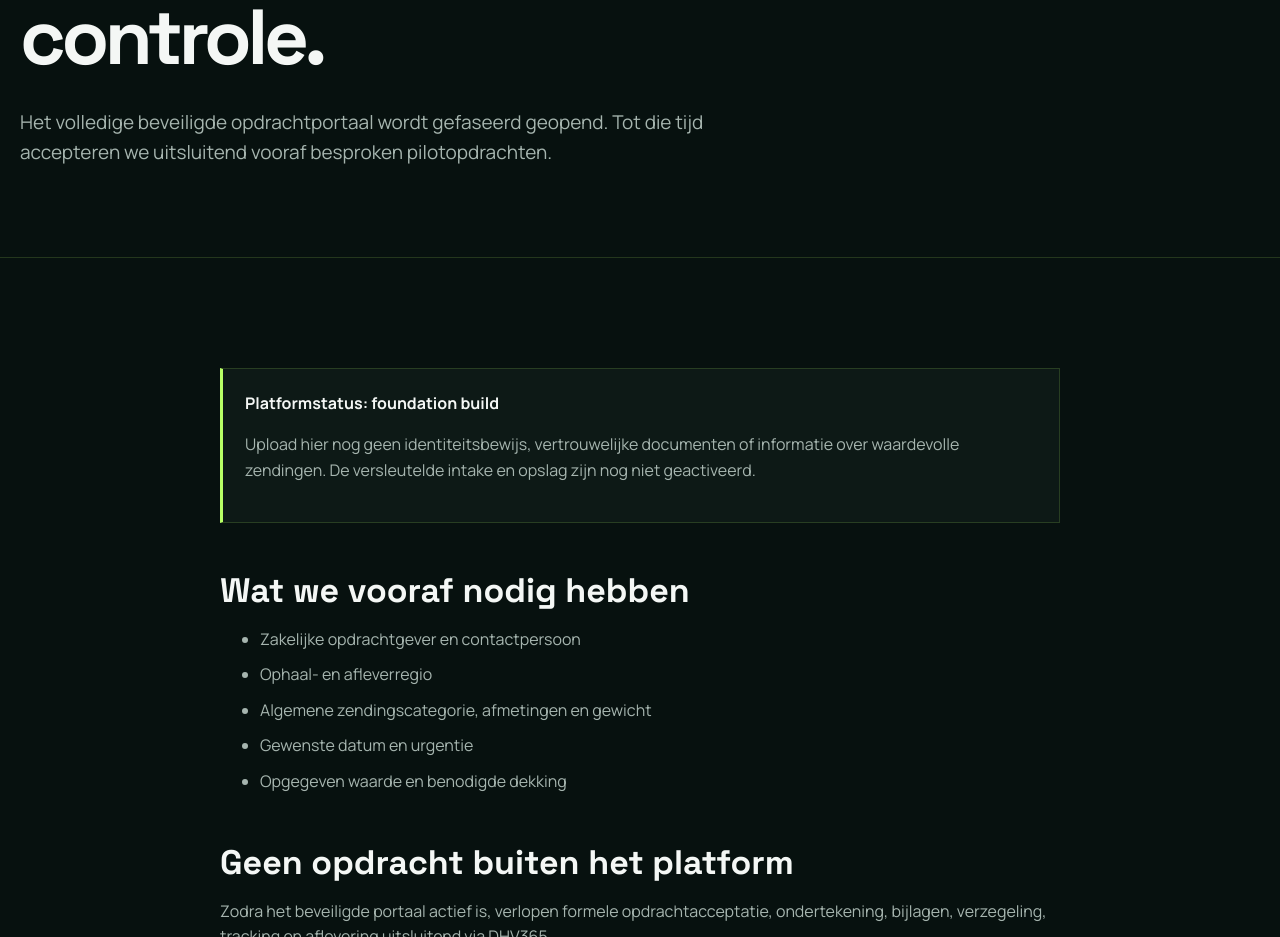
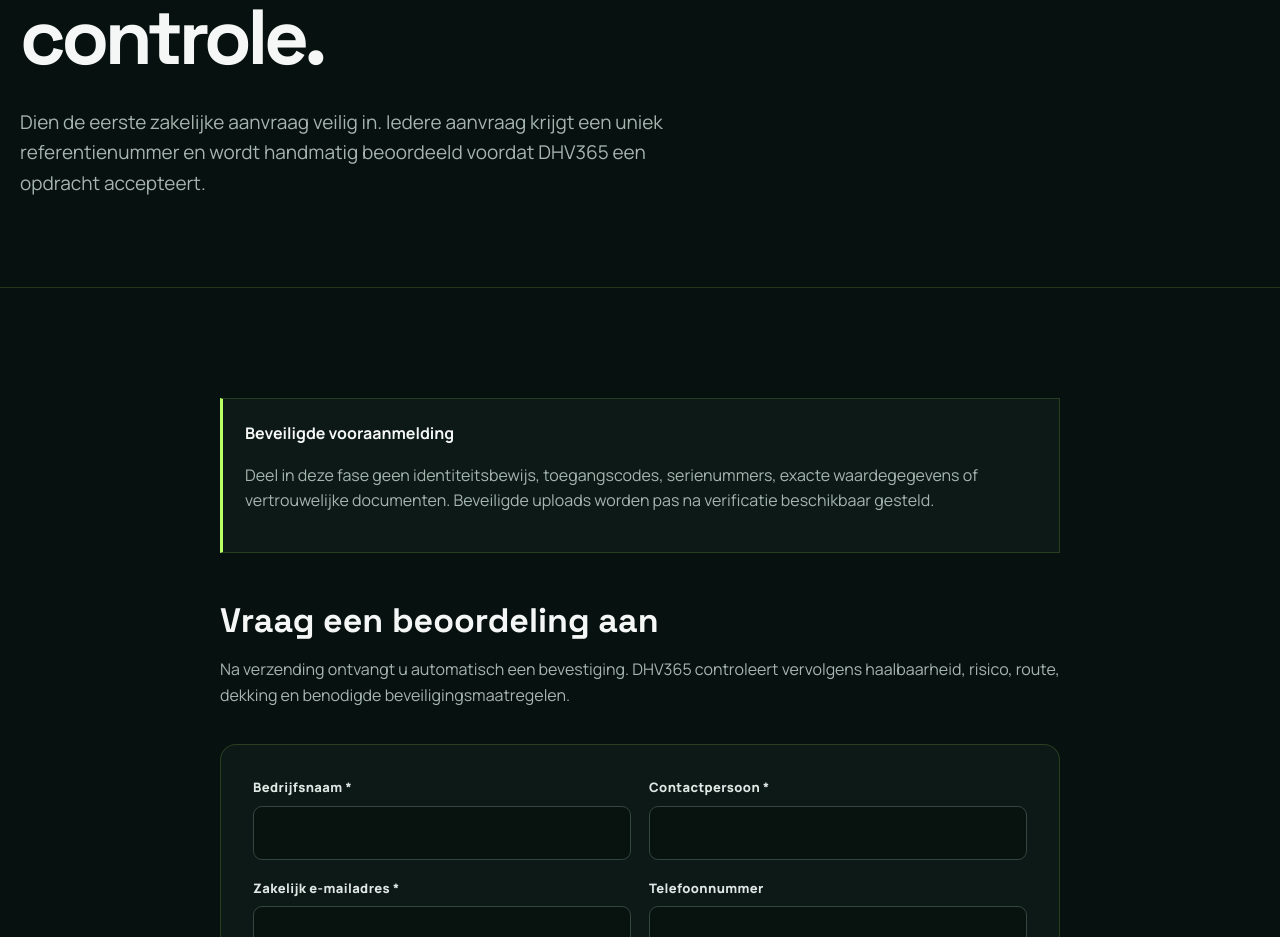
Before and after one commit to SoundBeatz/dhv365, a Next.js app: page /opdracht in a window 1280 px wide. Shown: the part 315-1252 px from the top of the page. Built offline with nearby package versions, Linux system fonts and the light colour scheme; no server answers.

Commit message:
feat: activate secure DHV365 transport request intake

```diff
--- a/app/opdracht/page.tsx
+++ b/app/opdracht/page.tsx
@@ -1,3 +1,58 @@
-import type { Metadata } from "next";import Link from "next/link";import { Footer,Header } from "@/components/site";
-export const metadata:Metadata={title:"Beveiligde transportopdracht aanvragen",description:"Vraag dedicated vervoer aan voor een vertrouwelijke, waardevolle of tijdkritische zakelijke zending.",alternates:{canonical:"/opdracht"},robots:{index:true,follow:true}};
-export default function Page(){return <><Header/><main><section className="pageHero"><div className="wrap"><span className="eyebrow">Secure intake</span><h1>Uw opdracht begint met controle.</h1><p className="lead">Het volledige beveiligde opdrachtportaal wordt gefaseerd geopend. Tot die tijd accepteren we uitsluitend vooraf besproken pilotopdrachten.</p></div></section><article className="wrap content"><div className="notice"><strong>Platformstatus: foundation build</strong><p>Upload hier nog geen identiteitsbewijs, vertrouwelijke documenten of informatie over waardevolle zendingen. De versleutelde intake en opslag zijn nog niet geactiveerd.</p></div><h2>Wat we vooraf nodig hebben</h2><ul><li>Zakelijke opdrachtgever en contactpersoon</li><li>Ophaal- en afleverregio</li><li>Algemene zendingscategorie, afmetingen en gewicht</li><li>Gewenste datum en urgentie</li><li>Opgegeven waarde en benodigde dekking</li></ul><h2>Geen opdracht buiten het platform</h2><p>Zodra het beveiligde portaal actief is, verlopen formele opdrachtacceptatie, ondertekening, bijlagen, verzegeling, tracking en aflevering uitsluitend via DHV365.</p><div className="actions"><Link className="button ghost" href="/">Terug naar overzicht</Link></div></article></main><Footer/></>}
+import type { Metadata } from "next";
+import Link from "next/link";
+import { Footer, Header } from "@/components/site";
+import { TransportRequestForm } from "@/components/transport-request-form";
+
+export const metadata: Metadata = {
+  title: "Beveiligde transportopdracht aanvragen",
+  description: "Vraag dedicated vervoer aan voor een vertrouwelijke, waardevolle of tijdkritische zakelijke zending.",
+  alternates: { canonical: "/opdracht" },
+  robots: { index: true, follow: true },
+};
+
+export default function Page() {
+  return (
+    <>
+      <Header />
+      <main>
+        <section className="pageHero">
+          <div className="wrap">
+            <span className="eyebrow">Secure intake</span>
+            <h1>Uw opdracht begint met controle.</h1>
+            <p className="lead">
+              Dien de eerste zakelijke aanvraag veilig in. Iedere aanvraag krijgt een uniek referentienummer en wordt handmatig beoordeeld voordat DHV365 een opdracht accepteert.
+            </p>
+          </div>
+        </section>
+        <article className="wrap content">
+          <div className="notice">
+            <strong>Beveiligde vooraanmelding</strong>
+            <p>
+              Deel in deze fase geen identiteitsbewijs, toegangscodes, serienummers, exacte waardegegevens of vertrouwelijke documenten. Beveiligde uploads worden pas na verificatie beschikbaar gesteld.
+            </p>
+          </div>
+
+          <h2>Vraag een beoordeling aan</h2>
+          <p>
+            Na verzending ontvangt u automatisch een bevestiging. DHV365 controleert vervolgens haalbaarheid, risico, route, dekking en benodigde beveiligingsmaatregelen.
+          </p>
+
+          <TransportRequestForm />
+
+          <h2>Wat gebeurt hierna?</h2>
+          <ul>
+            <li>Technische en operationele haalbaarheidscontrole</li>
+            <li>Risico-inschatting en verificatie van de zakelijke opdrachtgever</li>
+            <li>Voorstel met prijs, voorwaarden en uitvoeringsprotocol</li>
+            <li>Formele opdrachtacceptatie uitsluitend via het beveiligde platform</li>
+          </ul>
+
+          <div className="actions">
+            <Link className="button ghost" href="/">Terug naar overzicht</Link>
+          </div>
+        </article>
+      </main>
+      <Footer />
+    </>
+  );
+}
```
